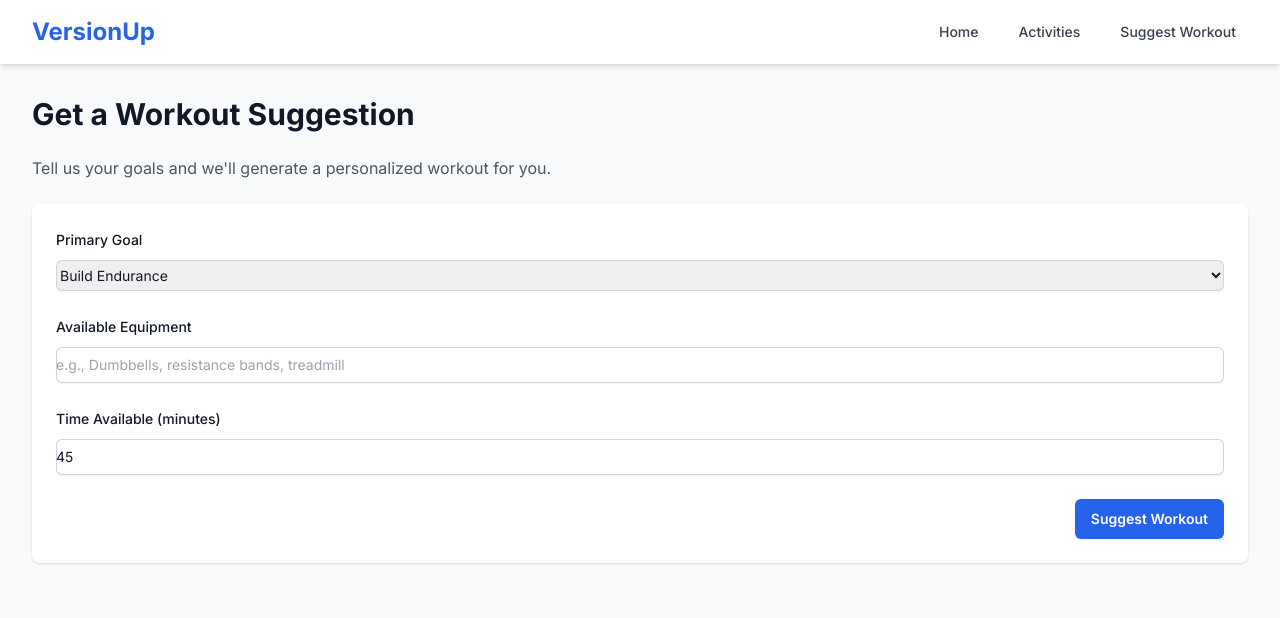
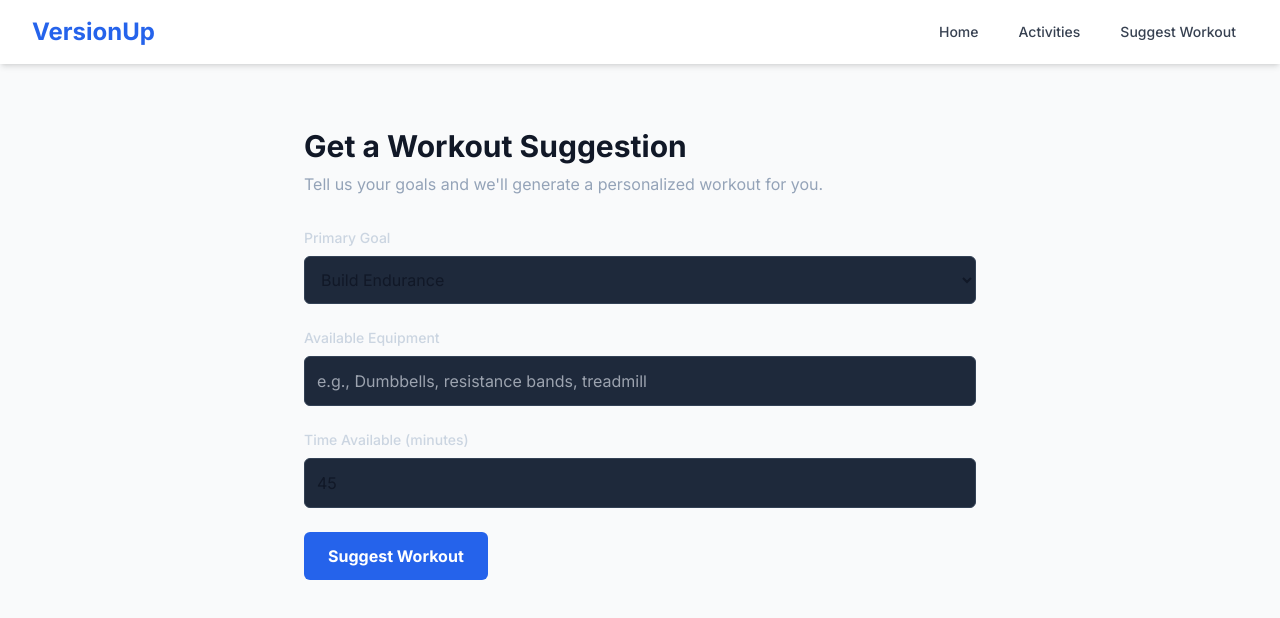
Before and after one commit to GaetanKarst/VersionUp, a Next.js app in the folder frontend/: page /suggest in a window 1280 px wide. Shown: the top 618 px of the page. Built offline with nearby package versions, Linux system fonts and the light colour scheme.

Commit message:
Add suggestion page

```diff
--- a/frontend/app/activities/page.tsx
+++ b/frontend/app/activities/page.tsx
@@ -11,6 +11,7 @@ export default function ActivitiesPage() {
   useEffect(() => {
     const fetchActivities = async () => {
       try {
+        // TODO: Replace with production API endpoint
         const response = await axios.get<StravaActivity[]>('http://localhost:8000/activities');
         setActivities(response.data);
       } catch (err) {
--- a/frontend/app/page.tsx
+++ b/frontend/app/page.tsx
@@ -11,6 +11,7 @@ export default function HomePage() {
     setIsLoading(true);
     setError(null);
     try {
+      // TODO: Replace with production API endpoint
       const response = await axios.get('http://localhost:8000/');
       if (response.data.authorization_url) {
         // Strava authentication redirection
--- a/frontend/app/redirect/page.tsx
+++ b/frontend/app/redirect/page.tsx
@@ -25,6 +25,7 @@ export default function StravaRedirectPage() {
 
         try {
           console.log("status is: ", status);
+          // TODO: Replace with production API endpoint URL
           await axios.get(`http://localhost:8000/exchange_token?code=${code}`);
           setStatus('Authentication successful! Redirecting to your activities...');
           router.push('/activities');
--- a/frontend/app/suggest/page.tsx
+++ b/frontend/app/suggest/page.tsx
@@ -2,105 +2,119 @@
 
 import { useState, FormEvent } from 'react';
 
-export default function SuggestPage() {
+export default function SuggestWorkoutPage() {
   const [goal, setGoal] = useState('Build Endurance');
   const [equipment, setEquipment] = useState('');
   const [time, setTime] = useState(45);
-  const [suggestion, setSuggestion] = useState<string | null>(null);
+  const [suggestion, setSuggestion] = useState('');
   const [isLoading, setIsLoading] = useState(false);
+  const [error, setError] = useState('');
 
   const handleSubmit = async (e: FormEvent) => {
     e.preventDefault();
-    // TODO: Implement API call to the backend to get a workout suggestion
-    console.log({ goal, equipment, time });
     setIsLoading(true);
-    // Fake loading for now to show UI changes
-    setTimeout(() => {
-      setSuggestion('This is a placeholder for an AI-generated workout suggestion. Implement the backend endpoint and call it here.');
+    setError('');
+    setSuggestion('');
+
+    try {
+      // TODO: Replace with production API endpoint URL
+      const response = await fetch('http://localhost:8000/suggest_workout', {
+        method: 'POST',
+        headers: {
+          'Content-Type': 'application/json',
+        },
+        body: JSON.stringify({ goal, equipment, time }),
+      });
+
+      if (!response.ok) {
+        const errorData = await response.json();
+        throw new Error(errorData.detail || 'Failed to get suggestion.');
+      }
+
+      const data = await response.json();
+      setSuggestion(data.suggestion);
+    } catch (err: any) {
+      setError(err.message);
+    } finally {
       setIsLoading(false);
-    }, 1500);
+    }
   };
 
   return (
+    <main className="container mx-auto px-4 py-8">
+      <div className="max-w-2xl mx-auto">
+        <h1 className="text-3xl font-bold mb-2">Get a Workout Suggestion</h1>
+        <p className="text-slate-400 mb-8">
+          Tell us your goals and we'll generate a personalized workout for you.
+        </p>
+
+        {!suggestion && !isLoading && (
+          <form onSubmit={handleSubmit} className="space-y-6">
             <div>
-      <h1 className="text-3xl font-bold mb-6">Get a Workout Suggestion</h1>
-      <p className="mb-6 text-gray-600 dark:text-gray-300">
-        Tell us your goals and we&apos;ll generate a personalized workout for you.
-      </p>
-      <form onSubmit={handleSubmit} className="space-y-6 bg-white dark:bg-gray-800 p-6 rounded-lg shadow">
-        <div>
-          <label htmlFor="goal" className="block text-sm font-medium leading-6 text-gray-900 dark:text-gray-100">
+              <label htmlFor="goal" className="block text-sm font-medium text-slate-300 mb-2">
                 Primary Goal
               </label>
-          <div className="mt-2">
               <select
                 id="goal"
-              name="goal"
                 value={goal}
                 onChange={(e) => setGoal(e.target.value)}
-              className="block w-full rounded-md border-0 py-1.5 text-gray-900 dark:bg-gray-700 dark:text-gray-200 shadow-sm ring-1 ring-inset ring-gray-300 dark:ring-gray-600 focus:ring-2 focus:ring-inset focus:ring-blue-600 sm:text-sm sm:leading-6"
+                className="w-full bg-slate-800 border border-slate-700 rounded-md p-3 focus:ring-2 focus:ring-orange-500 focus:border-orange-500"
               >
                 <option>Build Endurance</option>
-              <option>Increase Strength</option>
+                <option>Build Muscle</option>
                 <option>Lose Weight</option>
-              <option>Active Recovery</option>
+                <option>Improve Flexibility</option>
               </select>
-          </div>
             </div>
 
             <div>
-          <label htmlFor="equipment" className="block text-sm font-medium leading-6 text-gray-900 dark:text-gray-100">
+              <label htmlFor="equipment" className="block text-sm font-medium text-slate-300 mb-2">
                 Available Equipment
               </label>
-          <div className="mt-2">
               <input
                 type="text"
-              name="equipment"
                 id="equipment"
                 value={equipment}
                 onChange={(e) => setEquipment(e.target.value)}
                 placeholder="e.g., Dumbbells, resistance bands, treadmill"
-              className="block w-full rounded-md border-0 py-1.5 text-gray-900 dark:bg-gray-700 dark:text-gray-200 shadow-sm ring-1 ring-inset ring-gray-300 dark:ring-gray-600 placeholder:text-gray-400 focus:ring-2 focus:ring-inset focus:ring-blue-600 sm:text-sm sm:leading-6"
+                className="w-full bg-slate-800 border border-slate-700 rounded-md p-3 focus:ring-2 focus:ring-orange-500 focus:border-orange-500"
               />
-          </div>
             </div>
 
             <div>
-          <label htmlFor="time" className="block text-sm font-medium leading-6 text-gray-900 dark:text-gray-100">
+              <label htmlFor="time" className="block text-sm font-medium text-slate-300 mb-2">
                 Time Available (minutes)
               </label>
-          <div className="mt-2">
               <input
                 type="number"
-              name="time"
                 id="time"
                 value={time}
                 onChange={(e) => setTime(parseInt(e.target.value, 10))}
-              min="10"
-              className="block w-full rounded-md border-0 py-1.5 text-gray-900 dark:bg-gray-700 dark:text-gray-200 shadow-sm ring-1 ring-inset ring-gray-300 dark:ring-gray-600 placeholder:text-gray-400 focus:ring-2 focus:ring-inset focus:ring-blue-600 sm:text-sm sm:leading-6"
+                className="w-full bg-slate-800 border border-slate-700 rounded-md p-3 focus:ring-2 focus:ring-orange-500 focus:border-orange-500"
               />
             </div>
-        </div>
 
-        <div className="flex justify-end">
             <button
               type="submit"
+              className="bg-blue-600 hover:bg-blue-700 text-white font-bold py-3 px-6 rounded-md transition-colors"
               disabled={isLoading}
-            className="rounded-md bg-blue-600 px-4 py-2.5 text-sm font-semibold text-white shadow-sm hover:bg-blue-500 focus-visible:outline focus-visible:outline-2 focus-visible:outline-offset-2 focus-visible:outline-blue-600 disabled:bg-gray-400"
             >
               {isLoading ? 'Generating...' : 'Suggest Workout'}
             </button>
-        </div>
           </form>
+        )}
+
+        {isLoading && <p className="text-center text-slate-400">Generating your workout...</p>}
+
+        {error && <p className="text-center text-red-500">{error}</p>}
 
         {suggestion && (
-        <div className="mt-8 p-6 bg-green-50 dark:bg-green-900/20 border border-green-200 dark:border-green-800 rounded-lg">
-          <h2 className="text-2xl font-bold text-green-800 dark:text-green-300">Your Workout Suggestion</h2>
-          <p className="mt-4 text-gray-700 dark:text-gray-300">
-            {suggestion}
-          </p>
+          <div className="bg-slate-800 p-6 rounded-lg mt-8 whitespace-pre-wrap font-mono">
+            <h2 className="text-2xl font-bold mb-4">Your Personalized Workout</h2>
+            <p>{suggestion}</p>
           </div>
         )}
       </div>
+    </main>
   );
 }
```
Also changed, not shown: 2 other files (tests, documents, lock files or other folders). Lines whose indentation alone changed are shown as unchanged.
